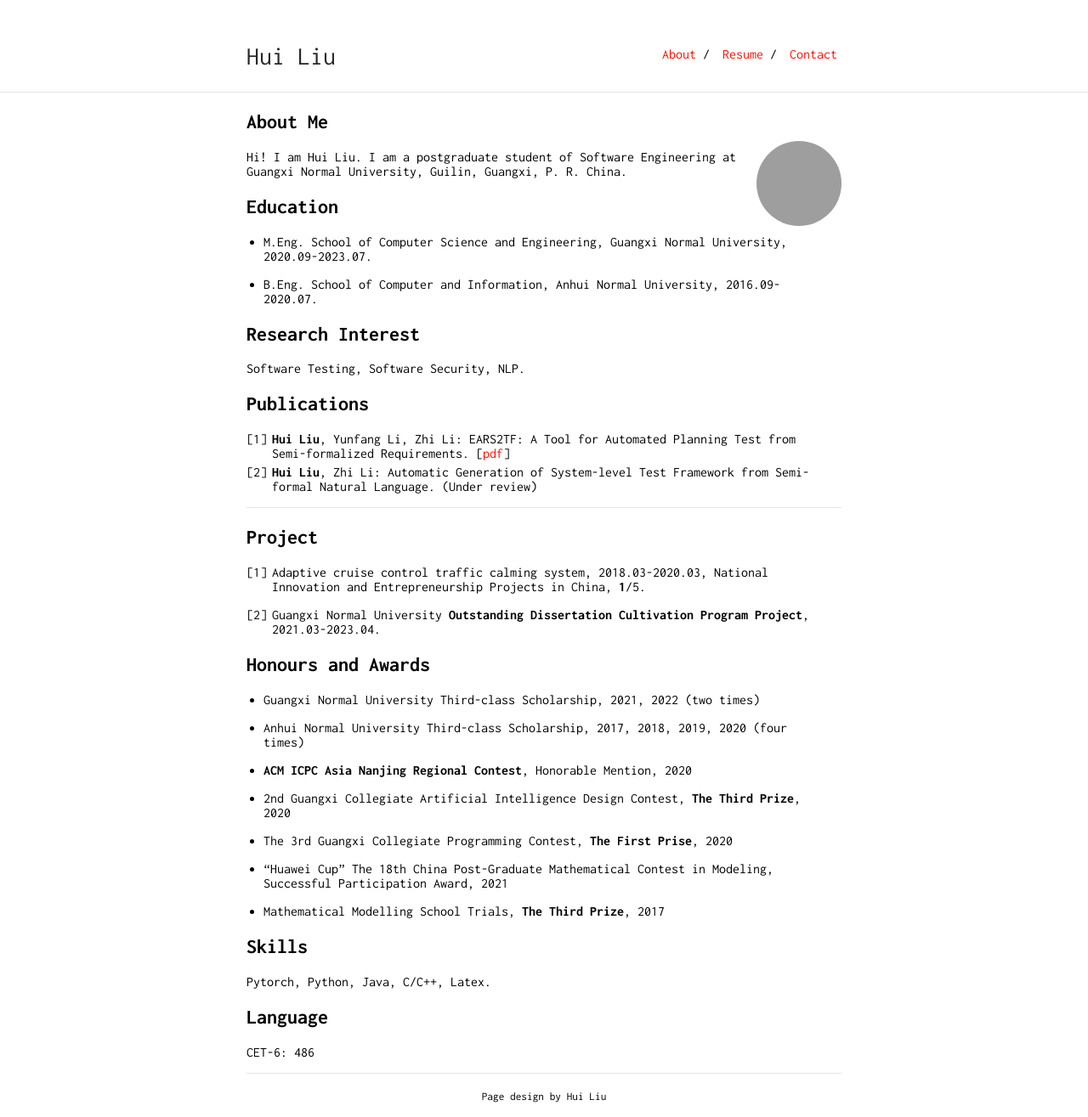
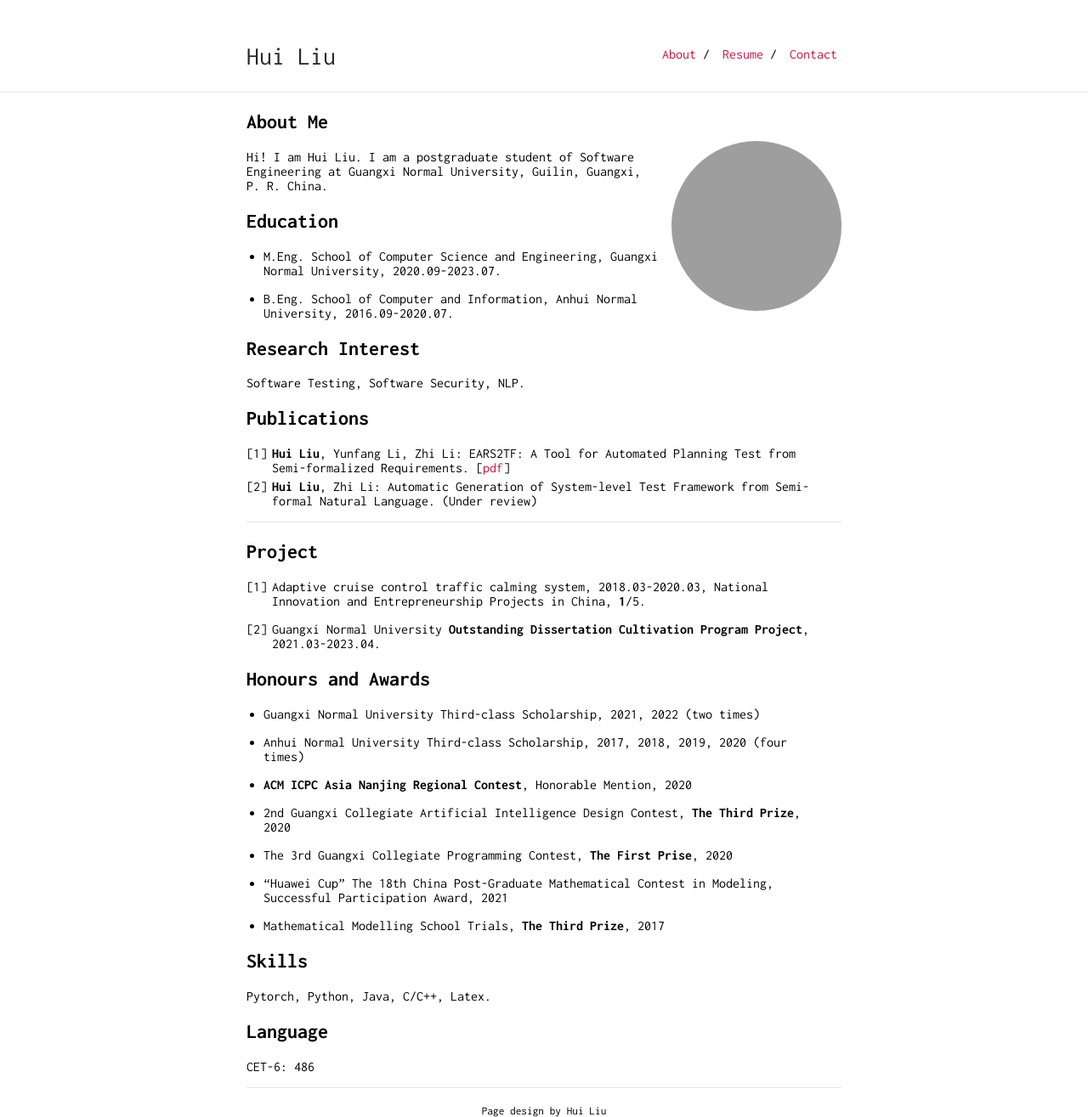
Before and after one commit to aloeordown/huiliu, a Jekyll site: the page built from index.md, in a window 1280 px wide. Shown: the whole page at 85% size. Built offline with Jekyll 4.4.1, drawn with Linux system fonts in a browser that asks for light colours; our own code applies the rules of GitHub Pages for plain Markdown files; grey boxes are pictures that could not be loaded.

Commit message:
Update vars.scss

```diff
--- a/_sass/vars.scss
+++ b/_sass/vars.scss
@@ -2,8 +2,8 @@
  * Customization Variables
  */
 
-$accent: #FF0F00;
-$image-size: 100px;
+$accent: #d11141;
+$image-size: 200px;
 
 /*
  * Build Variables, don't touch
```
